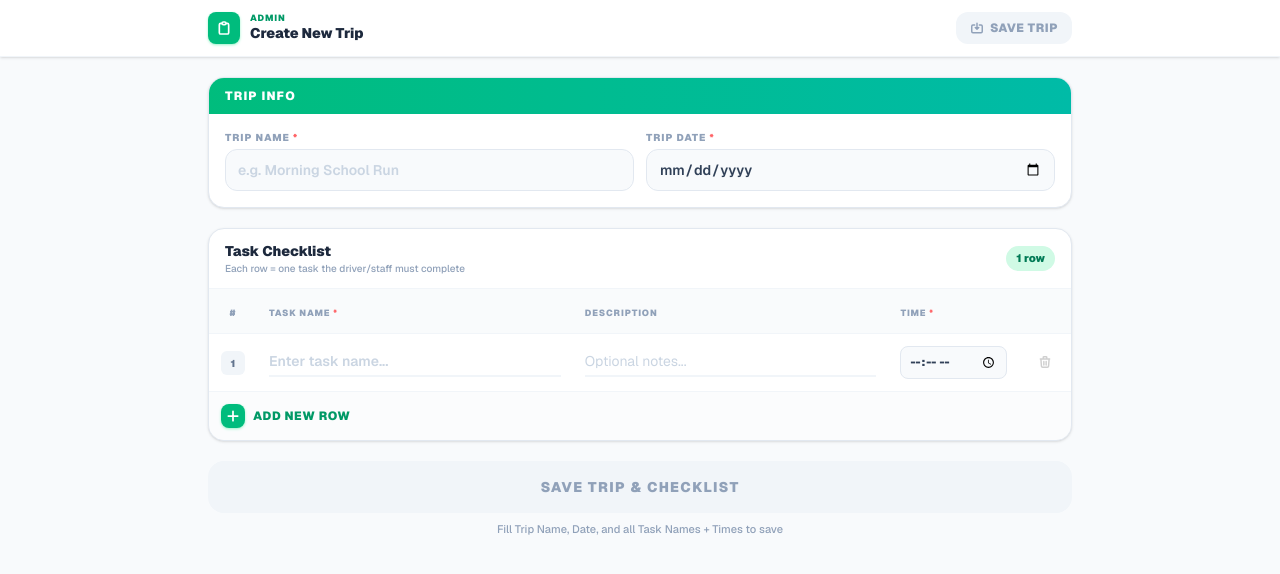
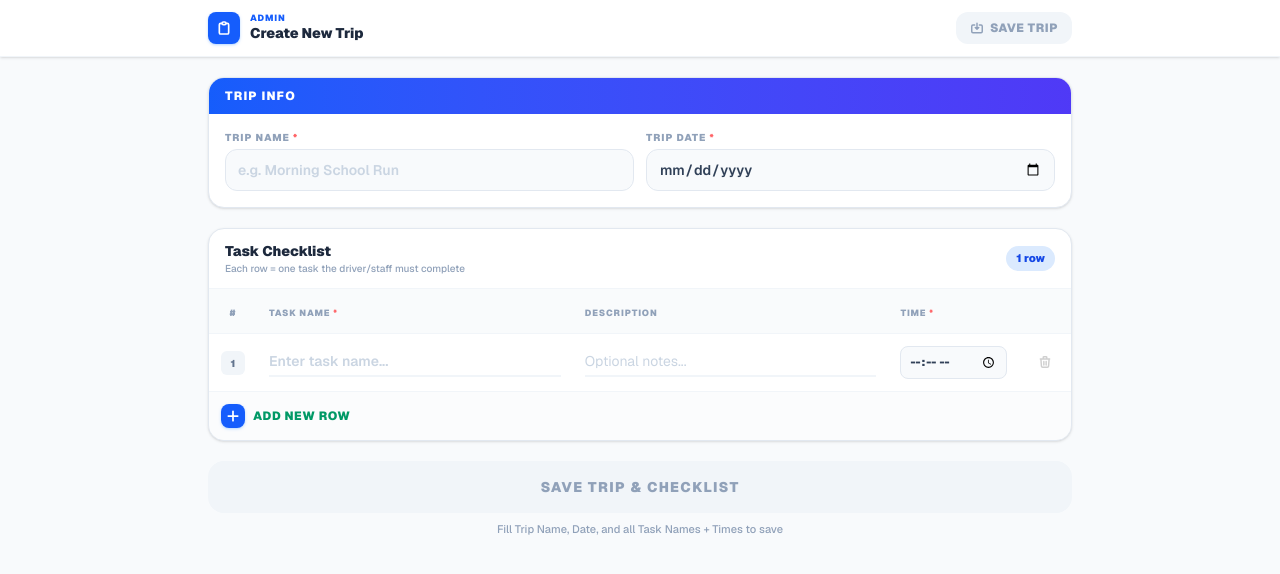
Before and after one commit to saurabhkuriyal/Checkpoint, a Next.js app: page /create_trip in a window 1280 px wide. Shown: the top 574 px of the page. Built offline with nearby package versions, Linux system fonts and the light colour scheme.

Commit message:
improving styling and UI

```diff
--- a/app/create_trip/page.tsx
+++ b/app/create_trip/page.tsx
@@ -64,14 +64,14 @@ export default function CreateTripPage() {
             <header className="sticky top-0 z-50 bg-white border-b border-slate-100 shadow-sm">
                 <div className="max-w-4xl mx-auto px-4 py-3 flex items-center justify-between gap-3">
                     <div className="flex items-center gap-2.5 min-w-0">
-                        <div className="w-8 h-8 shrink-0 rounded-lg bg-emerald-500 flex items-center justify-center shadow shadow-emerald-200">
+                        <div className="w-8 h-8 shrink-0 rounded-lg bg-blue-600 flex items-center justify-center shadow shadow-blue-200">
                             <svg className="w-4 h-4 text-white" fill="none" viewBox="0 0 24 24" stroke="currentColor">
                                 <path strokeLinecap="round" strokeLinejoin="round" strokeWidth={2.5}
                                     d="M9 5H7a2 2 0 00-2 2v12a2 2 0 002 2h10a2 2 0 002-2V7a2 2 0 00-2-2h-2M9 5a2 2 0 002 2h2a2 2 0 002-2M9 5a2 2 0 012-2h2a2 2 0 012 2" />
                             </svg>
                         </div>
                         <div className="min-w-0">
-                            <p className="text-[9px] font-black text-emerald-600 uppercase tracking-widest leading-none">Admin</p>
+                            <p className="text-[9px] font-black text-blue-600 uppercase tracking-widest leading-none">Admin</p>
                             <h1 className="text-sm font-black text-slate-800 truncate">Create New Trip</h1>
                         </div>
                     </div>
@@ -81,7 +81,7 @@ export default function CreateTripPage() {
                         disabled={!isValid || saving}
                         className={`shrink-0 flex items-center gap-1.5 px-3.5 py-2 rounded-xl text-xs font-black uppercase tracking-wider transition-all active:scale-95
               ${isValid && !saving
-                                ? "bg-emerald-500 text-white shadow-md shadow-emerald-200 hover:bg-emerald-600"
+                                ? "bg-blue-600 text-white shadow-md shadow-blue-200 hover:bg-blue-700"
                                 : "bg-slate-100 text-slate-400 cursor-not-allowed"}`}
                     >
                         {saving ? (
@@ -99,7 +99,7 @@ export default function CreateTripPage() {
 
                 {/* ── Trip Info ── */}
                 <section className="bg-white rounded-2xl border border-slate-200 shadow-sm overflow-hidden">
-                    <div className="px-4 py-2.5 bg-gradient-to-r from-emerald-500 to-teal-500 flex items-center gap-2">
+                    <div className="px-4 py-2.5 bg-gradient-to-r from-blue-600 to-indigo-600 flex items-center gap-2">
                         <span className="text-white text-xs font-black uppercase tracking-widest">Trip Info</span>
                     </div>
                     <div className="p-4 grid grid-cols-1 sm:grid-cols-2 gap-3">
@@ -112,7 +112,7 @@ export default function CreateTripPage() {
                                 value={tripName}
                                 onChange={(e) => setTripName(e.target.value)}
                                 placeholder="e.g. Morning School Run"
-                                className="w-full bg-slate-50 border border-slate-200 rounded-xl px-3 py-2.5 text-sm font-semibold text-slate-800 placeholder:text-slate-300 outline-none focus:ring-2 focus:ring-emerald-400/50 focus:border-emerald-400 transition-all"
+                                className="w-full bg-slate-50 border border-slate-200 rounded-xl px-3 py-2.5 text-sm font-semibold text-slate-800 placeholder:text-slate-300 outline-none focus:ring-2 focus:ring-blue-400/50 focus:border-blue-500 transition-all"
                             />
                         </div>
                         <div>
@@ -123,7 +123,7 @@ export default function CreateTripPage() {
                                 type="date"
                                 value={tripDate}
                                 onChange={(e) => setTripDate(e.target.value)}
-                                className="w-full bg-slate-50 border border-slate-200 rounded-xl px-3 py-2.5 text-sm font-semibold text-slate-700 outline-none focus:ring-2 focus:ring-emerald-400/50 focus:border-emerald-400 transition-all"
+                                className="w-full bg-slate-50 border border-slate-200 rounded-xl px-3 py-2.5 text-sm font-semibold text-slate-700 outline-none focus:ring-2 focus:ring-blue-400/50 focus:border-blue-500 transition-all"
                             />
                         </div>
                     </div>
@@ -138,7 +138,7 @@ export default function CreateTripPage() {
                             <h2 className="text-sm font-black text-slate-800">Task Checklist</h2>
                             <p className="text-[10px] text-slate-400 font-medium">Each row = one task the driver/staff must complete</p>
                         </div>
-                        <span className="bg-emerald-100 text-emerald-700 text-[11px] font-black px-2.5 py-1 rounded-full">
+                        <span className="bg-blue-100 text-blue-700 text-[11px] font-black px-2.5 py-1 rounded-full">
                             {tasks.length} {tasks.length === 1 ? "row" : "rows"}
                         </span>
                     </div>
@@ -175,11 +175,11 @@ export default function CreateTripPage() {
                                 {tasks.map((task, index) => (
                                     <tr
                                         key={task.id}
-                                        className="group hover:bg-emerald-50/30 transition-colors duration-150"
+                                        className="group hover:bg-blue-50/30 transition-colors duration-150"
                                     >
                                         {/* Row Number */}
                                         <td className="px-3 py-3 text-center">
-                                            <span className="inline-flex items-center justify-center w-6 h-6 rounded-md bg-slate-100 text-[10px] font-black text-slate-500 group-hover:bg-emerald-100 group-hover:text-emerald-600 transition-colors">
+                                            <span className="inline-flex items-center justify-center w-6 h-6 rounded-md bg-slate-100 text-[10px] font-black text-slate-500 group-hover:bg-blue-100 group-hover:text-blue-600 transition-colors">
                                                 {index + 1}
                                             </span>
                                         </td>
@@ -191,7 +191,7 @@ export default function CreateTripPage() {
                                                 value={task.name}
                                                 onChange={(e) => updateRow(task.id, "name", e.target.value)}
                                                 placeholder="Enter task name..."
-                                                className="w-full bg-transparent border-b-2 border-slate-100 focus:border-emerald-400 px-0 py-1 text-sm font-semibold text-slate-800 placeholder:text-slate-300 outline-none transition-colors"
+                                                className="w-full bg-transparent border-b-2 border-slate-100 focus:border-blue-500 px-0 py-1 text-sm font-semibold text-slate-800 placeholder:text-slate-300 outline-none transition-colors"
                                             />
                                         </td>
 
@@ -202,7 +202,7 @@ export default function CreateTripPage() {
                                                 value={task.description}
                                                 onChange={(e) => updateRow(task.id, "description", e.target.value)}
                                                 placeholder="Optional notes..."
-                                                className="w-full bg-transparent border-b-2 border-slate-100 focus:border-emerald-400 px-0 py-1 text-sm text-slate-600 placeholder:text-slate-300 outline-none transition-colors"
+                                                className="w-full bg-transparent border-b-2 border-slate-100 focus:border-blue-500 px-0 py-1 text-sm text-slate-600 placeholder:text-slate-300 outline-none transition-colors"
                                             />
                                         </td>
 
@@ -212,7 +212,7 @@ export default function CreateTripPage() {
                                                 type="time"
                                                 value={task.time}
                                                 onChange={(e) => updateRow(task.id, "time", e.target.value)}
-                                                className="w-full bg-slate-50 border border-slate-200 rounded-lg px-2 py-1.5 text-xs font-black text-slate-700 outline-none focus:ring-2 focus:ring-emerald-400/50 focus:border-emerald-400 transition-all"
+                                                className="w-full bg-slate-50 border border-slate-200 rounded-lg px-2 py-1.5 text-xs font-black text-slate-700 outline-none focus:ring-2 focus:ring-blue-400/50 focus:border-blue-500 transition-all"
                                             />
                                         </td>
 
@@ -244,7 +244,7 @@ export default function CreateTripPage() {
                             onClick={addRow}
                             className="flex items-center gap-2 text-emerald-600 hover:text-emerald-700 text-xs font-black uppercase tracking-wider transition-all hover:gap-3 active:scale-95"
                         >
-                            <div className="w-6 h-6 rounded-lg bg-emerald-500 flex items-center justify-center shadow-sm shadow-emerald-200">
+                            <div className="w-6 h-6 rounded-lg bg-blue-600 flex items-center justify-center shadow-sm shadow-blue-200">
                                 <svg className="w-3.5 h-3.5 text-white" fill="none" viewBox="0 0 24 24" stroke="currentColor">
                                     <path strokeLinecap="round" strokeLinejoin="round" strokeWidth={3} d="M12 4v16m8-8H4" />
                                 </svg>
@@ -261,7 +261,7 @@ export default function CreateTripPage() {
                         disabled={!isValid || saving}
                         className={`w-full py-4 rounded-2xl text-sm font-black uppercase tracking-widest transition-all active:scale-[0.98]
               ${isValid && !saving
-                                ? "bg-gradient-to-r from-emerald-500 to-teal-500 text-white shadow-xl shadow-emerald-200"
+                                ? "bg-gradient-to-r from-blue-600 to-indigo-600 text-white shadow-xl shadow-blue-200"
                                 : "bg-slate-100 text-slate-400 cursor-not-allowed"}`}
                     >
                         {saving ? (
```
